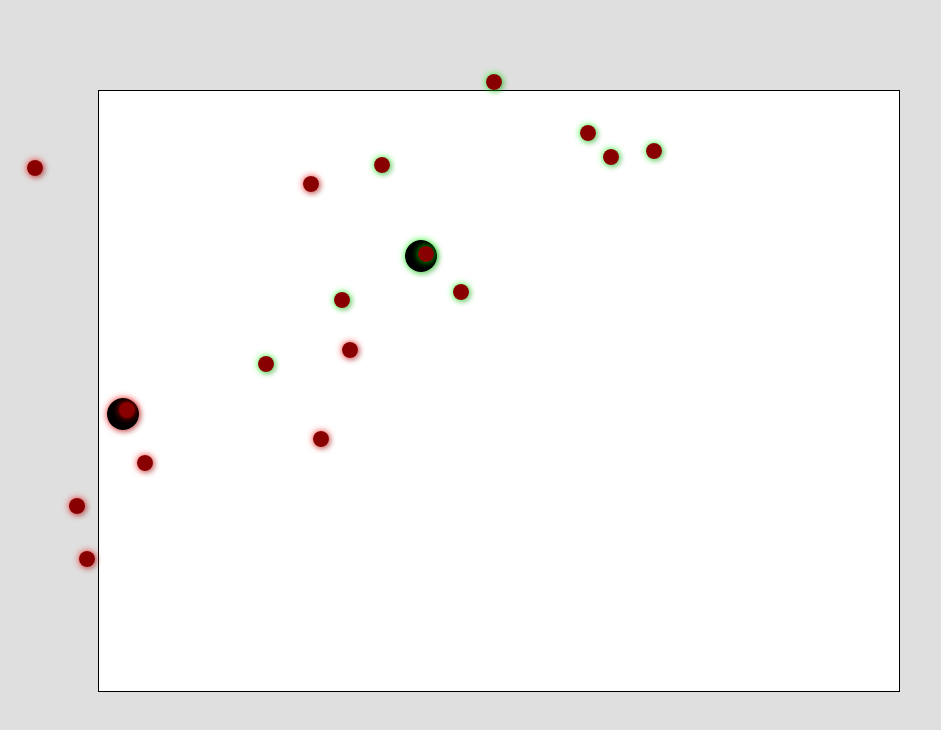
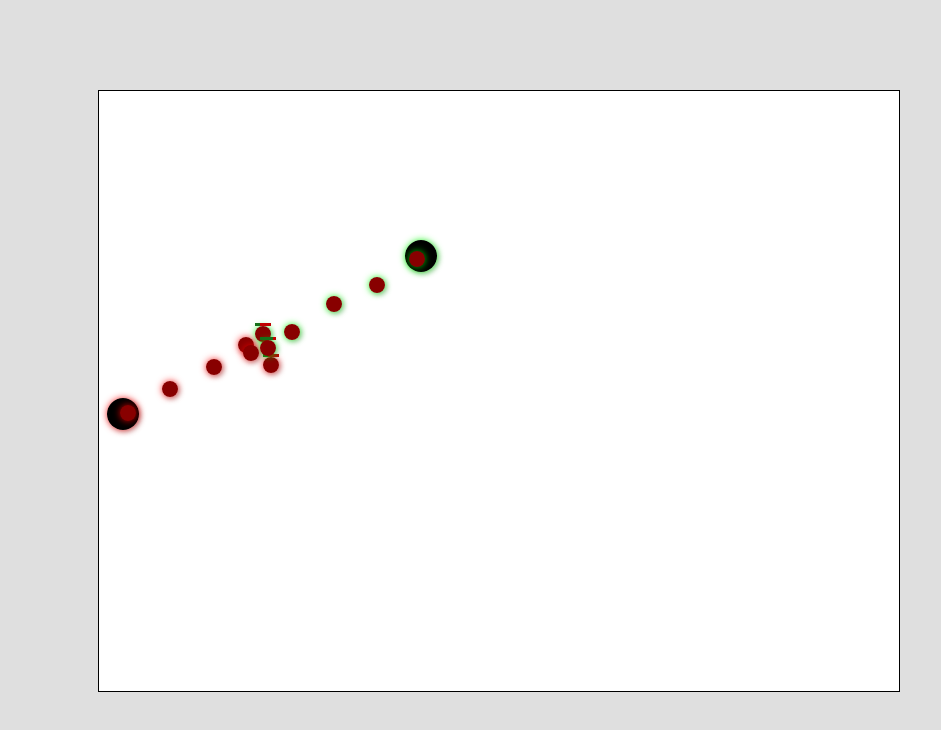
Before and after one commit to halcy/swarmgame, a plain HTML site: page index.html in a window 1280 px wide. Shown: the whole page, without its empty margins (0-941 px from the left). Drawn offline with nearby package versions, Linux system fonts and the light colour scheme.

Commit message:
Right proper battle this is

```diff
--- a/EmitterActor.js
+++ b/EmitterActor.js
@@ -2,24 +2,16 @@
 
 class EmitterActor extends Actor{
   constructor(world) {
-    super();
+    super(world);
     this.alive = true;
     this.ticksAlive = 0;
 
     this.x = Math.random() * world.width;
     this.y = Math.random() * world.height;
-    console.log(this.x, this.y);
 
     this.elem = $(`<div class='actor emitter-actor'></div>`);
     this.setPosition();
     world.main.append(this.elem);
-  }
-
-  setPosition() {
-    this.elem.css({
-      top: this.y + 'px',
-      left: this.x + 'px',
-    })
   }
 
   tick(world) {
@@ -33,32 +25,26 @@ class EmitterActor extends Actor{
 }
 
 class FighterEmitterActor extends Actor{
-  constructor(world, extraClass, enemyClass) {
-    super();
+  constructor(world, classes, enemyClasses) {
+    super(world);
     this.alive = true;
     this.ticksAlive = 0;
 
     this.x = Math.random() * world.width;
     this.y = Math.random() * world.height;
-    this.extraClass = extraClass;
-    this.enemyClass = enemyClass;
+    this.classes = classes;
+    this.enemyClasses = enemyClasses;
+    this.maxHealth = this.health = 100;
 
-    this.elem = $(`<div class='actor emitter-actor ${extraClass||""}'></div>`);
+    this.elem = $(`<div class='actor emitter-actor ${classes.join(' ')}'></div>`);
     this.setPosition();
     world.main.append(this.elem);
-  }
-
-  setPosition() {
-    this.elem.css({
-      top: this.y + 'px',
-      left: this.x + 'px',
-    })
   }
 
   tick(world) {
 
     if(this.ticksAlive % 10 == 0){
-      world.actors.push(new FighterActor(world, this.x, this.y, this.extraClass, this.enemyClass));
+      world.actors.push(new FighterActor(world, this.x, this.y, this.classes, this.enemyClasses));
     }
 
     this.ticksAlive++;
--- a/FighterActor.js
+++ b/FighterActor.js
@@ -1,38 +1,79 @@
 
 
 class FighterActor extends Actor{
-  constructor(world, x, y, extraClass, enemyClass) {
-    super();
+  constructor(world, x, y, classes, enemyClasses) {
+    super(world);
     this.alive = true;
     this.ticksAlive = 0;
 
     this.x = typeof x === "undefined" ? Math.random() * world.width : x;
     this.y = typeof y === "undefined" ? Math.random() * world.height : y;
     this.heading = Math.random() * 2 * Math.PI;
+    this.maxHealth = this.health = 4;
+    this.timeLastAttack = 0;
+    this.attackTicksCooldown = 5;
 
-    this.elem = $(`<div class='actor wander-actor ${extraClass||""}'></div>`);
+    this.classes = classes;
+    this.enemyClasses = enemyClasses;
+
+    this.elem = $(`<div class='actor wander-actor ${classes||""}'></div>`);
     this.setPosition();
     world.main.append(this.elem);
   }
 
-  setPosition() {
-    this.elem.css({
-      top: this.y + 'px',
-      left: this.x + 'px',
-    })
+  canAttack(){
+    return this.ticksAlive - this.timeLastAttack >= this.attackTicksCooldown;
+  }
+
+  getTarget () {
+    var minEnemy = null;
+    var minDist = null;
+
+    for(var i=0; i < this.world.actors.length; ++i){
+      var enemy = this.world.actors[i];
+
+      if(enemy == this) continue; // Can't target self
+      if(!enemy.hasClass(this.enemyClasses)) continue; // Skip anything that's not an enemy
+
+      var enDist = this.distanceToActor(enemy);
+
+      // Fighters are 16px right now, kill both if distance is close enough.
+      if(enDist < 16 && this.canAttack()){
+        enemy.applyDamage(1);
+        this.timeLastAttack = this.ticksAlive;
+      }
+
+      if(minDist === null || enDist < minDist) {
+        minDist = enDist;
+        minEnemy = enemy;
+      }
+    }
+
+    return minEnemy;
   }
 
   tick(world) {
 
-    this.heading += (Math.PI / 8) * (Math.random() * 2 - 1);
+    var target = this.getTarget();
+
+    if(target){
+      var enDist = this.distanceToActor(target);
+      if(enDist <= 16){
+        // Don't overlap, back away if too close.
+        this.heading = Math.atan2(this.y - target.y, this.x - target.x);
+      }else{
+        this.heading = Math.atan2(target.y - this.y, target.x - this.x);
+      }
+    }//else{
+      this.heading += (Math.PI / 8) * (Math.random() * 2 - 1);
+    //}
     this.x += 5 * Math.cos(this.heading);
     this.y += 5 * Math.sin(this.heading);
     this.setPosition();
 
     this.ticksAlive++;
     if(this.ticksAlive > 100){
-      this.alive = false;
-      this.elem.remove();
+      this.kill();
     }
   }
 }
--- a/actors.js
+++ b/actors.js
@@ -1,19 +1,70 @@
+
+const HP_CLASSES = ["hp-0", "hp-10", "hp-20", "hp-30", "hp-40", "hp-50", "hp-60", "hp-70", "hp-80", "hp-90", "hp-100"];
 
 class Actor {
   constructor(world) {
+    this.world = world;
     this.alive = true;
     this.ticksAlive = 0;
+    this.x = Math.random() * world.width;
+    this.y = Math.random() * world.height;
     //this.elem = $("<div class='actor'></div>");
     //world.main.append(this.elem);
+    this.classes = [];
+    this.enemyClasses = [];
+    this.maxHealth = this.health = 1;
+    this.armor = 0;
   }
   tick(world) {
     this.ticksAlive++;
+  }
+
+  setPosition() {
+    this.rebindToWorld();
+    this.elem.css({
+      top: this.y + 'px',
+      left: this.x + 'px',
+    })
+  }
+  rebindToWorld() {
+    if(this.x < 0) this.x = 0;
+    if(this.y < 0) this.y = 0;
+    if(this.x >= this.world.width) this.x = this.world.width - 1;
+    if(this.y >= this.world.height) this.y = this.world.height - 1;
+  }
+  distanceToActor(actor){
+    return Math.sqrt(Math.pow(actor.x - this.x, 2) + Math.pow(actor.y - this.y, 2));
+  }
+  hasClass(className){
+    if(Array.isArray(className)){
+      return className.map(c => this.hasClass(c)).reduce((a, b) => a && b, true);
+    }
+    return this.classes.indexOf(className) >= 0;
+  }
+  kill() {
+    this.alive = false;
+    this.elem && this.elem.remove();
+  }
+  applyDamage(dmg, fatal = true) {
+    var scaledDmg = dmg * Math.exp(-this.armor / 100);
+    console.log("Took damage", scaledDmg, ": ", this.health, "=>", this.health - scaledDmg);
+    this.health -= scaledDmg;
+
+    if(this.elem){
+      var newHealthClass = Math.floor((Math.max(0, this.health) / this.maxHealth) * (HP_CLASSES.length - 1));
+      //console.log(this.health, this.maxHealth, this.health / this.maxHealth, (this.health / this.maxHealth) * (HP_CLASSES.length - 1), "gives index:", Math.floor((this.health / this.maxHealth) * (HP_CLASSES.length - 1)), "of", HP_CLASSES.length);
+      this.elem.removeClass(HP_CLASSES.join(" "))
+        .addClass(`hp ${HP_CLASSES[newHealthClass]}`);
+      //console.log(this.ticksAlive, this.elem.attr("class").split(' '));
+    }
+
+    if(fatal && this.health <= 0) this.kill();
   }
 }
 
 class WanderActor extends Actor{
   constructor(world, x, y) {
-    super();
+    super(world);
     this.alive = true;
     this.ticksAlive = 0;
 
@@ -26,13 +77,6 @@ class WanderActor extends Actor{
     world.main.append(this.elem);
   }
 
-  setPosition() {
-    this.elem.css({
-      top: this.y + 'px',
-      left: this.x + 'px',
-    })
-  }
-
   tick(world) {
 
     this.heading += (Math.PI / 8) * (Math.random() * 2 - 1);
@@ -42,8 +86,7 @@ class WanderActor extends Actor{
 
     this.ticksAlive++;
     if(this.ticksAlive > 100){
-      this.alive = false;
-      this.elem.remove();
+      this.kill();
     }
   }
 }
--- a/main.js
+++ b/main.js
@@ -17,8 +17,8 @@ function main() {
     .css("height", `${HEIGHT}px`);
 
 
-  World.actors.push(new FighterEmitterActor(World, "good-guy", "bad-guy"));
-  World.actors.push(new FighterEmitterActor(World, "bad-guy", "good-guy"));
+  World.actors.push(new FighterEmitterActor(World, ["good-guy"], ["bad-guy"]));
+  World.actors.push(new FighterEmitterActor(World, ["bad-guy"], ["good-guy"]));
 
   tick();
 }
--- a/world.css
+++ b/world.css
@@ -30,3 +30,21 @@
   box-shadow: 0px 0px 7px rgba(255, 0, 0, 0.8);
   content: ' ';
 }
+
+.hp:after {
+  position: absolute;
+  left: 0; right: 0; top: -3px;
+  height: 3px;
+  content: ' ';
+}
+.hp-100:after { background: linear-gradient(to right, #167019  0%,#c10000  0%); }
+.hp-90:after  { background: linear-gradient(to right, #167019 10%,#c10000 10%); }
+.hp-80:after  { background: linear-gradient(to right, #167019 20%,#c10000 20%); }
+.hp-70:after  { background: linear-gradient(to right, #167019 30%,#c10000 30%); }
+.hp-60:after  { background: linear-gradient(to right, #167019 40%,#c10000 40%); }
+.hp-50:after  { background: linear-gradient(to right, #167019 50%,#c10000 50%); }
+.hp-40:after  { background: linear-gradient(to right, #167019 60%,#c10000 60%); }
+.hp-30:after  { background: linear-gradient(to right, #167019 70%,#c10000 70%); }
+.hp-20:after  { background: linear-gradient(to right, #167019 80%,#c10000 80%); }
+.hp-10:after  { background: linear-gradient(to right, #167019 90%,#c10000 90%); }
+.hp-0:after   { background: linear-gradient(to right, #167019 100%,#c10000 100%); }
```
